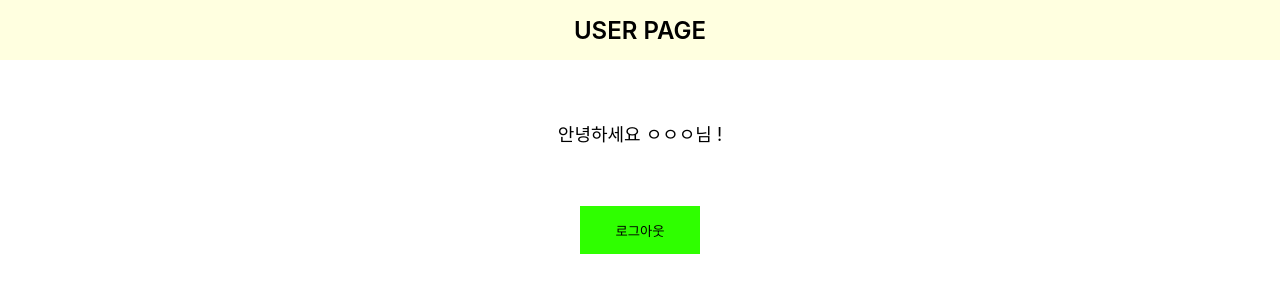
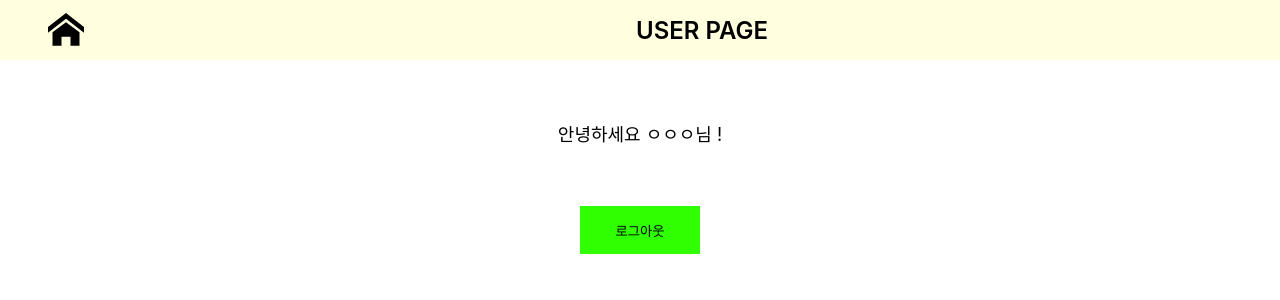
Before and after one commit to caminobelllo/kakao-login-front, a React (Create React App) app: page /user in a window 1280 px wide. Shown: the top 300 px of the page. Built offline with nearby package versions, Linux system fonts and the light colour scheme; no server answers.

Commit message:
fix: 변수명 수정

```diff
--- a/package.json
+++ b/package.json
@@ -9,6 +9,7 @@
     "axios": "^1.7.2",
     "react": "^18.3.1",
     "react-dom": "^18.3.1",
+    "react-icons": "^5.2.1",
     "react-router-dom": "^6.24.1",
     "react-scripts": "5.0.1",
     "recoil": "^0.7.7",
--- a/src/components/KakaoLogin.jsx
+++ b/src/components/KakaoLogin.jsx
@@ -1,18 +1,18 @@
 import login_button from "../images/kakao_login_medium_narrow.png";
 
 const KakaoLogin = () => {
-  const api_key = process.env.REACT_APP_KAKAO_API_KEY; // REST API KEY
-  const redirect_uri = process.env.REACT_APP_KAKAO_REDIRECT_URI; //Redirect URI
+  const REST_API_KEY = process.env.REACT_APP_KAKAO_API_KEY; // REST API KEY
+  const REDIRECT_URI = process.env.REACT_APP_KAKAO_REDIRECT_URI; //Redirect URI
 
-  const KAKAO_AUTH_URL = `https://kauth.kakao.com/oauth/authorize?response_type=code&client_id=${api_key}&redirect_uri=${redirect_uri}&scope=openid`;
+  const KAKAO_AUTH_URL = `https://kauth.kakao.com/oauth/authorize?response_type=code&client_id=${REST_API_KEY}&redirect_uri=${REDIRECT_URI}&scope=openid`;
 
-  const handleLogin = () => {
+  const handleKakaoLogin = () => {
     window.location.href = KAKAO_AUTH_URL;
   };
 
   return (
     <>
-      <img src={login_button} alt="login" onClick={handleLogin} />
+      <img src={login_button} alt="login" onClick={handleKakaoLogin} />
     </>
   );
 };
--- a/src/pages/Auth.jsx
+++ b/src/pages/Auth.jsx
@@ -25,6 +25,9 @@ const Auth = () => {
 
       const response = await axiosInstance.post("/auth/kakao/login", {
         access_code: kAKAO_CODE,
+        headers: {
+          "Content-Type": "application/json",
+        },
       });
       const accessToken = response.data.access_token;
       console.log("accessToken: ", accessToken);
--- a/src/pages/UserPage.jsx
+++ b/src/pages/UserPage.jsx
@@ -1,11 +1,28 @@
 import React from "react";
 import styled from "styled-components";
+import { ImHome } from "react-icons/im";
+import { useNavigate } from "react-router-dom";
 
 const UserPage = () => {
+  const navigate = useNavigate();
+
   return (
     <Wrapper>
       <Header>
-        <span>USER PAGE</span>
+        <ImHome
+          size={36}
+          style={{
+            position: "absolute",
+            marginLeft: "48px",
+            cursor: "pointer",
+          }}
+          onClick={() => {
+            navigate("/");
+          }}
+        />
+        <span style={{ position: "absolute", marginLeft: "636px" }}>
+          USER PAGE
+        </span>
       </Header>
 
       <Container>
@@ -29,8 +46,8 @@ const Header = styled.div`
   height: 60px;
   background-color: lightyellow;
   display: flex;
-  justify-content: center;
   align-items: center;
+  position: relative;
 
   span {
     font-size: 24px;
```
Also changed, not shown: 1 other file (tests, documents, lock files or other folders).
